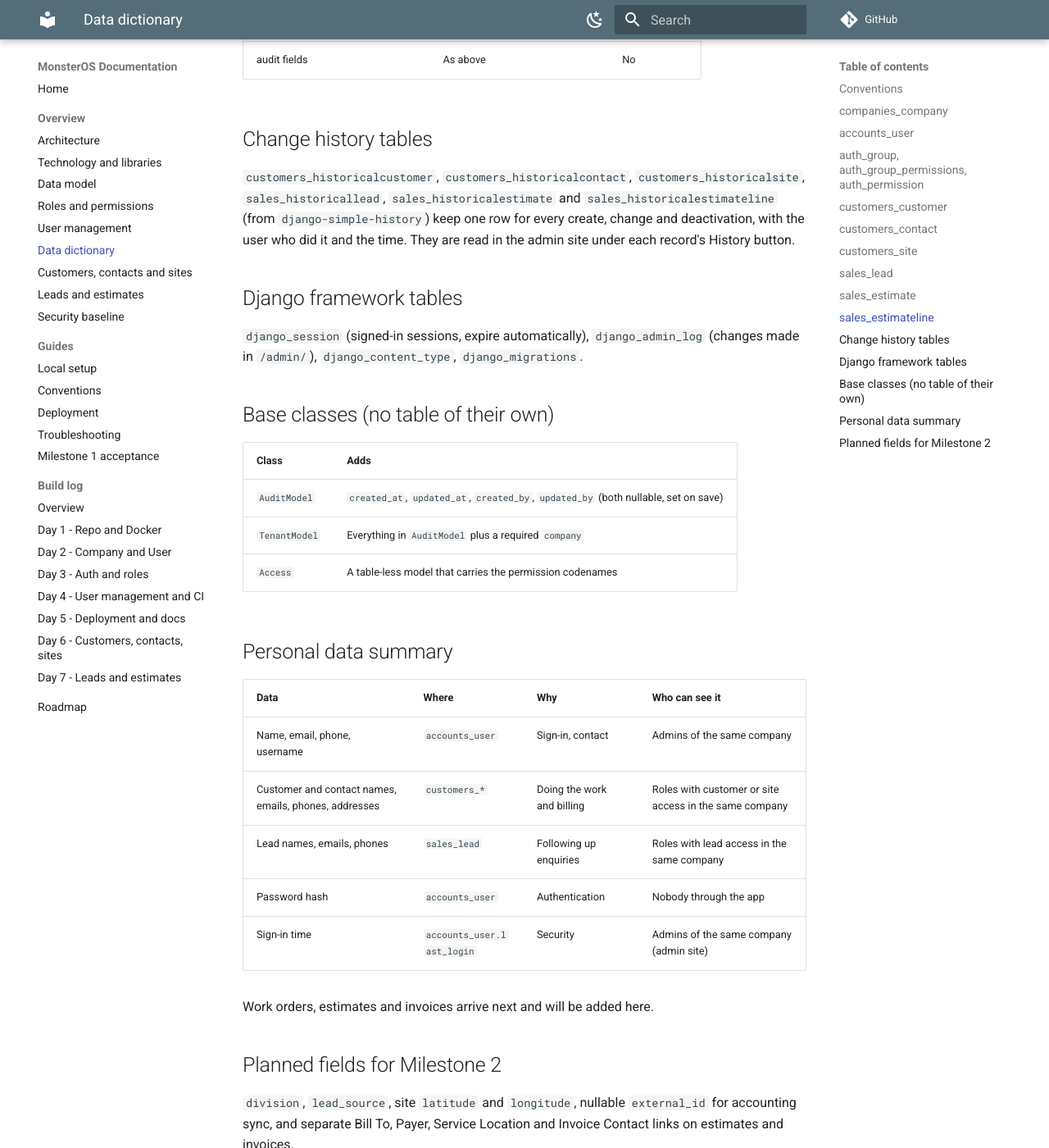
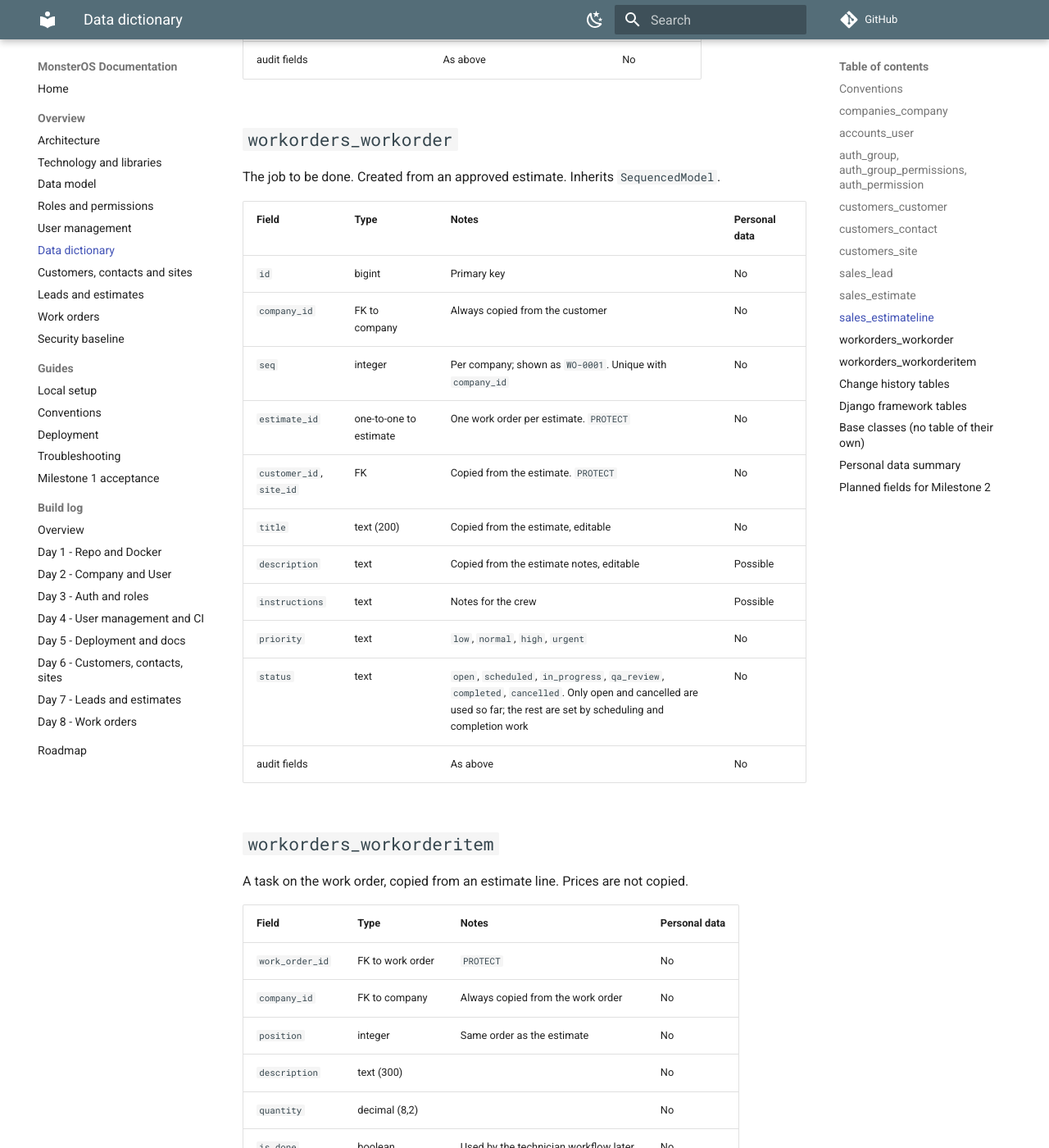
Before and after one commit to phanin/crewvia-docs, an MkDocs documentation site: the page built from docs/data-dictionary.md, in a window 1280 px wide and 1400 px high, scrolled down 6789 px. Shown: the whole window at 82% size. Built offline with MkDocs 1.6.1 and Material for MkDocs 9.7.7, drawn with Linux system fonts in a browser that asks for light colours; comment, search, counter and statistics services are not loaded; some of the changed text lies outside the part shown.

Commit message:
Docs: Day 8 work orders

```diff
--- a/docs/data-dictionary.md
+++ b/docs/data-dictionary.md
@@ -163,11 +163,43 @@ One priced line on an estimate.
 | `unit_price` | decimal (10,2) | Zero or more | No |
 | audit fields | | As above | No |
 
+## `workorders_workorder`
+
+The job to be done. Created from an approved estimate. Inherits `SequencedModel`.
+
+| Field | Type | Notes | Personal data |
+|---|---|---|---|
+| `id` | bigint | Primary key | No |
+| `company_id` | FK to company | Always copied from the customer | No |
+| `seq` | integer | Per company; shown as `WO-0001`. Unique with `company_id` | No |
+| `estimate_id` | one-to-one to estimate | One work order per estimate. `PROTECT` | No |
+| `customer_id`, `site_id` | FK | Copied from the estimate. `PROTECT` | No |
+| `title` | text (200) | Copied from the estimate, editable | No |
+| `description` | text | Copied from the estimate notes, editable | Possible |
+| `instructions` | text | Notes for the crew | Possible |
+| `priority` | text | `low`, `normal`, `high`, `urgent` | No |
+| `status` | text | `open`, `scheduled`, `in_progress`, `qa_review`, `completed`, `cancelled`. Only open and cancelled are used so far; the rest are set by scheduling and completion work | No |
+| audit fields | | As above | No |
+
+## `workorders_workorderitem`
+
+A task on the work order, copied from an estimate line. Prices are not copied.
+
+| Field | Type | Notes | Personal data |
+|---|---|---|---|
+| `work_order_id` | FK to work order | `PROTECT` | No |
+| `company_id` | FK to company | Always copied from the work order | No |
+| `position` | integer | Same order as the estimate | No |
+| `description` | text (300) | | No |
+| `quantity` | decimal (8,2) | | No |
+| `is_done` | boolean | Used by the technician workflow later | No |
+| audit fields | | As above | No |
+
 ## Change history tables
 
 `customers_historicalcustomer`, `customers_historicalcontact`,
 `customers_historicalsite`, `sales_historicallead`, `sales_historicalestimate` and
-`sales_historicalestimateline` (from `django-simple-history`) keep one row for every
+`sales_historicalestimateline` and `workorders_historicalworkorder` (from `django-simple-history`) keep one row for every
 create, change and deactivation, with the user who did it and the time. They are
 read in the admin site under each record's History button.
 
--- a/mkdocs.yml
+++ b/mkdocs.yml
@@ -59,6 +59,7 @@ nav:
       - Data dictionary: data-dictionary.md
       - Customers, contacts and sites: customers.md
       - Leads and estimates: sales.md
+      - Work orders: workorders.md
       - Security baseline: security-baseline.md
   - Guides:
       - Local setup: setup.md
@@ -75,4 +76,5 @@ nav:
       - Day 5 - Deployment and docs: daily/day-05.md
       - Day 6 - Customers, contacts, sites: daily/day-06.md
       - Day 7 - Leads and estimates: daily/day-07.md
+      - Day 8 - Work orders: daily/day-08.md
   - Roadmap: roadmap.md
```
Also changed, not shown: docs/daily/day-08.md (added, +38 -0 lines), docs/daily/index.md (+1 -0 lines), docs/data-model.md (+27 -3 lines), docs/roadmap.md (+1 -1 lines), docs/sales.md (+2 -2 lines), docs/workorders.md (added, +48 -0 lines).
